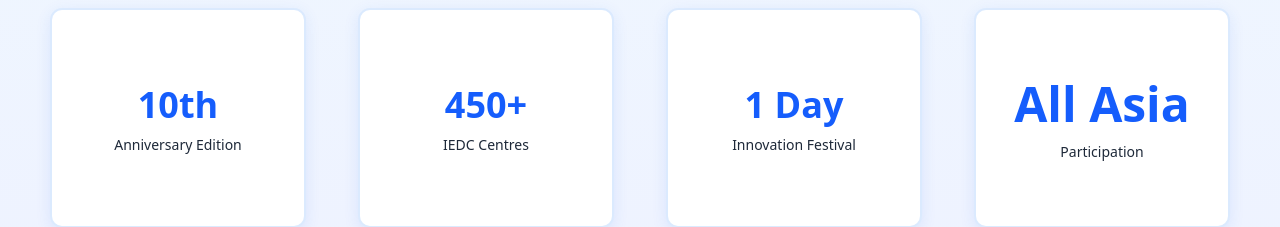
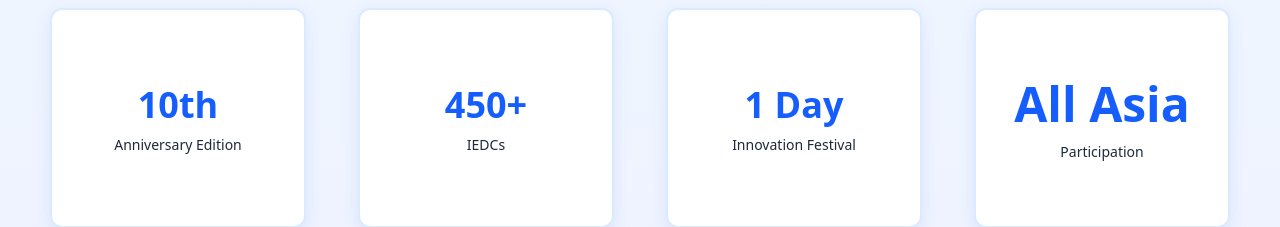
Before and after one commit to kerala-startup-mission/iedc-summit-2025, a React (Vite) app: page / in a window 1280 px wide. Shown: the part 2580-2807 px from the top of the page. Built offline with nearby package versions, Linux system fonts and the light colour scheme.

Commit message:
fix typo

```diff
--- a/src/components/Stats.jsx
+++ b/src/components/Stats.jsx
@@ -9,7 +9,7 @@
     },
     {
       value: '450+',
-      label: 'IEDC Centres',
+      label: 'IEDCs',
     },
     {
       value: '1 Day',
```
